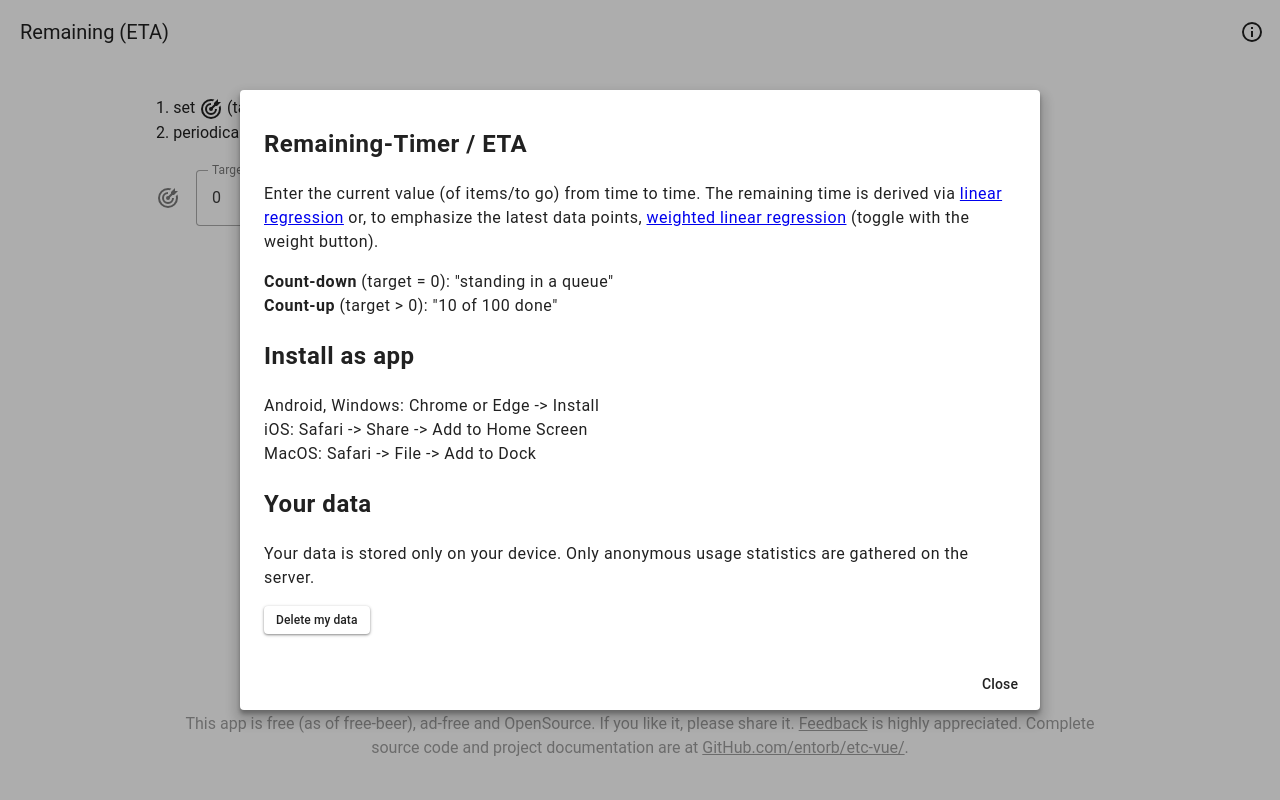
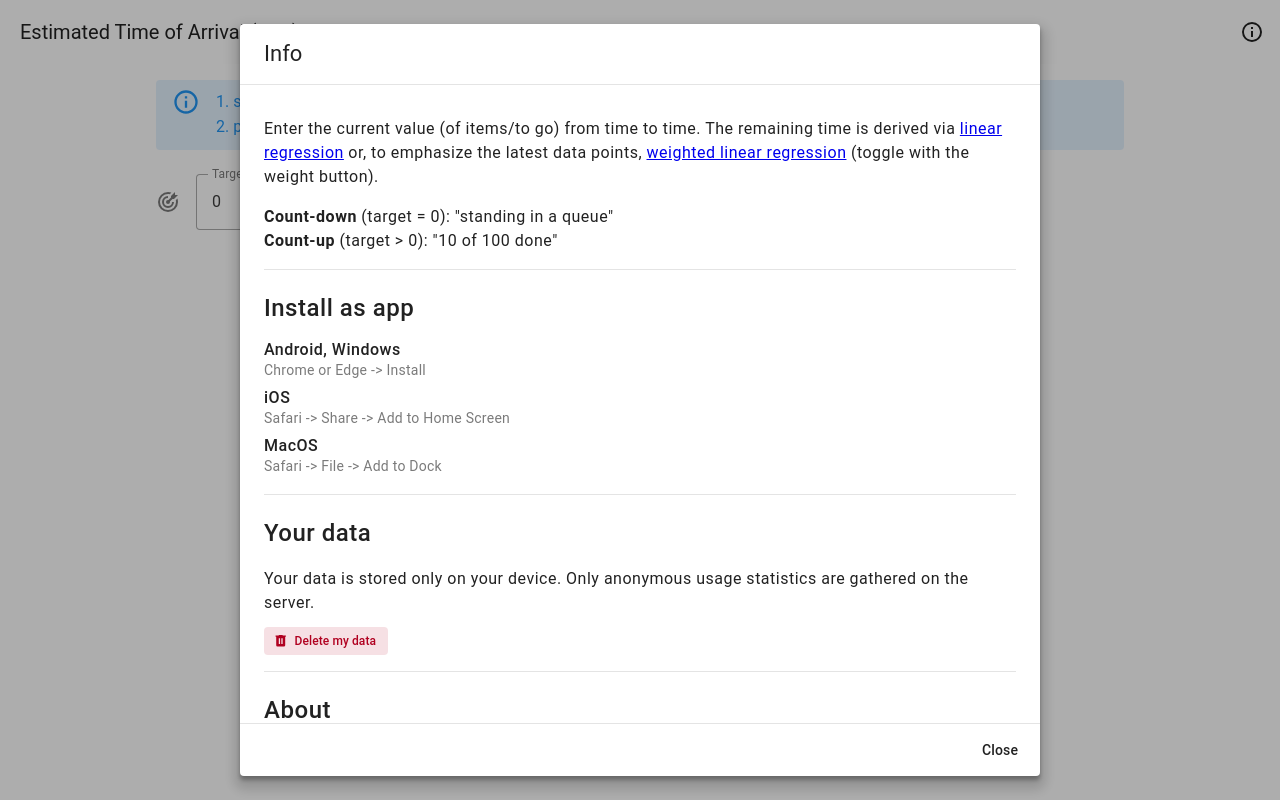
Before and after one commit to entorb/eta-vue, a Vue app: page /eta/eta in a window 1280 px wide. Both pictures are taken after a click on the button "Info". Built offline with nearby package versions, Linux system fonts and the light colour scheme.

Commit message:
UI tuning

```diff
--- a/index.html
+++ b/index.html
@@ -5,7 +5,7 @@
   translate="no"
 >
   <head>
-    <title>Remaining (ETA)</title>
+    <title>Estimated Time of Arrival (ETA)</title>
     <link
       rel="apple-touch-icon"
       sizes="180x180"
--- a/src/App.vue
+++ b/src/App.vue
@@ -1,5 +1,6 @@
 <script setup lang="ts">
-import { defineAsyncComponent, ref } from "vue"
+import { computed, defineAsyncComponent, ref } from "vue"
+import { useDisplay } from "vuetify"
 
 import FooterText from "./components/FooterText.vue"
 
@@ -7,12 +8,20 @@ import FooterText from "./components/FooterText.vue"
 const MainInfo = defineAsyncComponent(() => import("./components/MainInfo.vue"))
 
 const showInfo = ref(false)
+
+const { smAndDown } = useDisplay()
+
+// full title does not fit next to the info button on phones
+const title = computed(() => (smAndDown.value ? "ETA" : "Estimated Time of Arrival (ETA)"))
 </script>
 
 <template>
   <v-app>
-    <v-app-bar flat>
-      <v-app-bar-title>Remaining (ETA)</v-app-bar-title>
+    <v-app-bar
+      flat
+      :density="smAndDown ? 'compact' : 'default'"
+    >
+      <v-app-bar-title>{{ title }}</v-app-bar-title>
       <template #append>
         <v-btn
           type="button"
@@ -26,11 +35,14 @@ const showInfo = ref(false)
       v-model="showInfo"
       max-width="800"
       scrollable
+      :fullscreen="smAndDown"
     >
-      <v-card>
+      <v-card title="Info">
+        <v-divider />
         <v-card-text>
           <MainInfo />
         </v-card-text>
+        <v-divider />
         <v-card-actions>
           <v-spacer />
           <v-btn
@@ -43,21 +55,10 @@ const showInfo = ref(false)
       </v-card>
     </v-dialog>
     <v-main>
-      <v-container
-        fluid
-        fill-height
-      >
-        <v-row>
-          <v-col cols="12">
-            <router-view />
-          </v-col>
-        </v-row>
-      </v-container>
+      <router-view />
     </v-main>
-    <v-container>
-      <v-footer>
-        <FooterText />
-      </v-footer>
-    </v-container>
+    <v-footer class="d-flex justify-center">
+      <FooterText />
+    </v-footer>
   </v-app>
 </template>
--- a/src/components/DataTable.vue
+++ b/src/components/DataTable.vue
@@ -84,7 +84,7 @@ function save(): void {
         <th
           v-for="column in columns"
           :key="String(column.value ?? 'default-key')"
-          :style="{ textAlign: column.align }"
+          class="text-center"
           scope="col"
         >
           <v-icon :icon="headers.find(h => h.value === column.value)?.icon || ''" />
@@ -94,36 +94,23 @@ function save(): void {
     <template #item="{ item, index }">
       <tr>
         <td>
-          <span
-            :style="{
-              textAlign: 'center',
-              display: 'block'
-            }"
-          >
+          <span class="d-block text-center">
             {{ dateToString(item.date) }}
           </span>
         </td>
 
         <td>
           <span
-            :style="{
-              color: colorItems,
-              fontWeight: 'bold',
-              textAlign: 'center',
-              display: 'block'
-            }"
+            class="d-block text-center font-weight-bold"
+            :style="{ color: colorItems }"
           >
             {{ item.items }}
           </span>
         </td>
         <td>
           <span
-            :style="{
-              color: colorSpeed,
-              fontWeight: 'bold',
-              textAlign: 'center',
-              display: 'block'
-            }"
+            class="d-block text-center font-weight-bold"
+            :style="{ color: colorSpeed }"
           >
             <TooltipSpeed
               :ips="item.speed"
@@ -131,7 +118,7 @@ function save(): void {
             />
           </span>
         </td>
-        <td>
+        <td class="text-center">
           <v-btn
             :id="'btn-edit-row-' + index"
             type="button"
@@ -181,13 +168,23 @@ function save(): void {
         />
       </v-card-text>
       <v-card-actions>
+        <v-spacer />
+        <v-btn
+          type="button"
+          @click="showEditDialog = false"
+        >
+          Cancel
+        </v-btn>
         <v-btn
           id="btn-dialog-save"
           type="button"
-          icon="$save"
-          aria-label="Save"
+          color="primary"
+          variant="tonal"
+          prepend-icon="$save"
           @click="save()"
-        />
+        >
+          Save
+        </v-btn>
       </v-card-actions>
     </v-card>
   </v-dialog>
--- a/src/components/FooterText.vue
+++ b/src/components/FooterText.vue
@@ -50,21 +50,5 @@ async function fetchAccessStats() {
       {{ statsData.accesscounts7 }} etas in the last 7 days,
       {{ statsData.accesscounts }} in total since {{ statsData.firstaccess }}.
     </p>
-    <p class="text-disabled">
-      This app is free (as of free-beer), ad-free and OpenSource. If you like it, please share it.
-      <a
-        class="text-disabled"
-        href="https://entorb.net/contact.php?origin=eta"
-        target="_blank"
-        rel="noopener noreferrer"
-      >Feedback</a>
-      is highly appreciated. Complete source code and project documentation are at
-      <a
-        class="text-disabled"
-        href="https://github.com/entorb/eta-vue/"
-        target="_blank"
-        rel="noopener noreferrer"
-      >GitHub.com/entorb/etc-vue/</a>.
-    </p>
   </div>
 </template>
--- a/src/components/MainEta.vue
+++ b/src/components/MainEta.vue
@@ -45,20 +45,23 @@ function handleAddRow(row: { date: Date; items: number }) {
 </script>
 
 <template>
-  <v-container>
+  <v-container class="pa-2 pa-sm-4">
     <v-row v-if="!hasMultipleRows">
-      <v-col
-        cols="12"
-        md="12"
-      >
-        1. set <v-icon icon="$target" /> (target can be 0)<br />
-        2. periodically update <v-icon icon="$items" /> (current value) when it has changed
+      <v-col cols="12">
+        <v-alert
+          type="info"
+          variant="tonal"
+          density="compact"
+        >
+          1. set <v-icon icon="$target" /> (target can be 0)<br />
+          2. periodically update <v-icon icon="$items" /> (current value) when it has changed
+        </v-alert>
       </v-col>
     </v-row>
 
     <v-row>
       <v-col
-        cols="5"
+        cols="6"
         md="3"
       >
         <InputTarget
@@ -80,7 +83,7 @@ function handleAddRow(row: { date: Date; items: number }) {
 
     <v-row v-if="hasData">
       <v-col cols="12">
-        <div class="d-flex align-center justify-center ga-4 flex-wrap">
+        <div class="d-flex align-center justify-center ga-2 ga-sm-4 flex-wrap">
           <v-btn
             id="btn-plus-1"
             type="button"
--- a/src/components/MainInfo.vue
+++ b/src/components/MainInfo.vue
@@ -3,12 +3,17 @@ function clearLocalStorage() {
   localStorage.removeItem("eta_vue_data")
   localStorage.removeItem("eta_vue_target")
 }
+
+const installSteps = [
+  { platform: "Android, Windows", how: "Chrome or Edge -> Install" },
+  { platform: "iOS", how: "Safari -> Share -> Add to Home Screen" },
+  { platform: "MacOS", how: "Safari -> File -> Add to Dock" },
+]
 </script>
 
 <template>
   <div>
-    <h2>Remaining-Timer / ETA</h2>
-    <p>
+    <p class="text-body-2 mb-4">
       Enter the current value (of items/to go) from time to time. The remaining time is derived via
       <a
         href="https://en.wikipedia.org/wiki/Linear_regression"
@@ -23,29 +28,72 @@ function clearLocalStorage() {
       >weighted linear regression</a>
       (toggle with the weight button).
     </p>
-    <p>
+    <p class="text-body-2">
       <strong>Count-down</strong> (target = 0): "standing in a queue"<br />
       <strong>Count-up</strong> (target > 0): "10 of 100 done"
     </p>
 
-    <h2>Install as app</h2>
-    <p>
-      Android, Windows: Chrome or Edge -> Install<br />
-      iOS: Safari -> Share -> Add to Home Screen<br />
-      MacOS: Safari -> File -> Add to Dock
-    </p>
+    <v-divider class="my-4" />
 
-    <h2>Your data</h2>
-    <p>
+    <h2 class="text-subtitle-1 font-weight-medium mb-2">
+      Install as app
+    </h2>
+    <v-list
+      density="compact"
+      class="bg-transparent py-0"
+    >
+      <v-list-item
+        v-for="step in installSteps"
+        :key="step.platform"
+        class="px-0"
+      >
+        <v-list-item-title class="text-body-2 font-weight-medium">
+          {{ step.platform }}
+        </v-list-item-title>
+        <v-list-item-subtitle class="text-body-2">
+          {{ step.how }}
+        </v-list-item-subtitle>
+      </v-list-item>
+    </v-list>
+
+    <v-divider class="my-4" />
+
+    <h2 class="text-subtitle-1 font-weight-medium mb-2">
+      Your data
+    </h2>
+    <p class="text-body-2 mb-3">
       Your data is stored only on your device. Only anonymous usage statistics are gathered on the
       server.
     </p>
     <v-btn
       type="button"
       size="small"
+      variant="tonal"
+      color="error"
+      prepend-icon="$trash"
       @click="clearLocalStorage"
     >
       Delete my data
     </v-btn>
+
+    <v-divider class="my-4" />
+
+    <h2 class="text-subtitle-1 font-weight-medium mb-2">
+      About
+    </h2>
+    <p class="text-body-2">
+      This app is free (as of free-beer), ad-free and OpenSource. If you like it, please share it.
+      <a
+        href="https://entorb.net/contact.php?origin=eta"
+        target="_blank"
+        rel="noopener noreferrer"
+      >Feedback</a>
+      is highly appreciated. Complete source code and project documentation are at
+      <a
+        href="https://github.com/entorb/eta-vue/"
+        target="_blank"
+        rel="noopener noreferrer"
+      >GitHub.com/entorb/eta-vue/</a>.
+    </p>
   </div>
 </template>
--- a/src/components/StatsTable.vue
+++ b/src/components/StatsTable.vue
@@ -288,7 +288,7 @@ const speedAlt = computed(() => {
     <tbody>
       <tr v-if="showETA">
         <td><v-icon icon="$eta" /></td>
-        <td :style="{ fontWeight: 'bold' }">
+        <td class="font-weight-bold">
           {{ dateToString(eta) }}
         </td>
       </tr>
@@ -301,7 +301,7 @@ const speedAlt = computed(() => {
             height="30"
             :color="colorItems"
           >
-            <span :style="{ fontWeight: 'bold', fontSize: '1.2em' }">
+            <span class="font-weight-bold text-body-1">
               {{ itemsLast }} ({{ (100 * percentOfTarget).toFixed(1) }}%)
             </span>
           </v-progress-linear>
@@ -317,7 +317,10 @@ const speedAlt = computed(() => {
       </tr>
       <tr v-if="itemsPerSec !== 0.0">
         <td><v-icon icon="$speed" /></td>
-        <td :style="{ fontWeight: 'bold', color: colorSpeed }">
+        <td
+          class="font-weight-bold"
+          :style="{ color: colorSpeed }"
+        >
           <TooltipSpeed
             :ips="itemsPerSec"
             :unit="settings.unitSpeed"
@@ -333,20 +336,20 @@ const speedAlt = computed(() => {
         <td><v-icon icon="$timeLastInput" /></td>
         <td
           width="150"
-          :style="{ fontWeight: 'bold' }"
+          class="font-weight-bold"
         >
           {{ secToString(secSinceLastRow) }}
         </td>
       </tr>
       <tr>
         <td><v-icon icon="$timeRunning" /></td>
-        <td :style="{ fontWeight: 'bold' }">
+        <td class="font-weight-bold">
           {{ secToString(secSinceFirstRow) }}
         </td>
       </tr>
       <tr>
         <td><v-icon icon="$timeStart" /></td>
-        <td :style="{ fontWeight: 'bold' }">
+        <td class="font-weight-bold">
           {{ dateToString(dateFirst) }}
         </td>
       </tr>
--- a/vite.config.ts
+++ b/vite.config.ts
@@ -70,7 +70,7 @@ export default defineConfig({
     VitePWA({
       registerType: "autoUpdate",
       manifest: {
-        name: "ETA",
+        name: "Estimated Time of Arrival (ETA)",
         short_name: "ETA",
         description:
           "ETA: Calculate remaining (waiting) time / estimated time of arrival. Modes: count-down (target = 0), count-up (target > 0).",
```
Also changed, not shown: src/AppEta.vue (+4 -15 lines).
